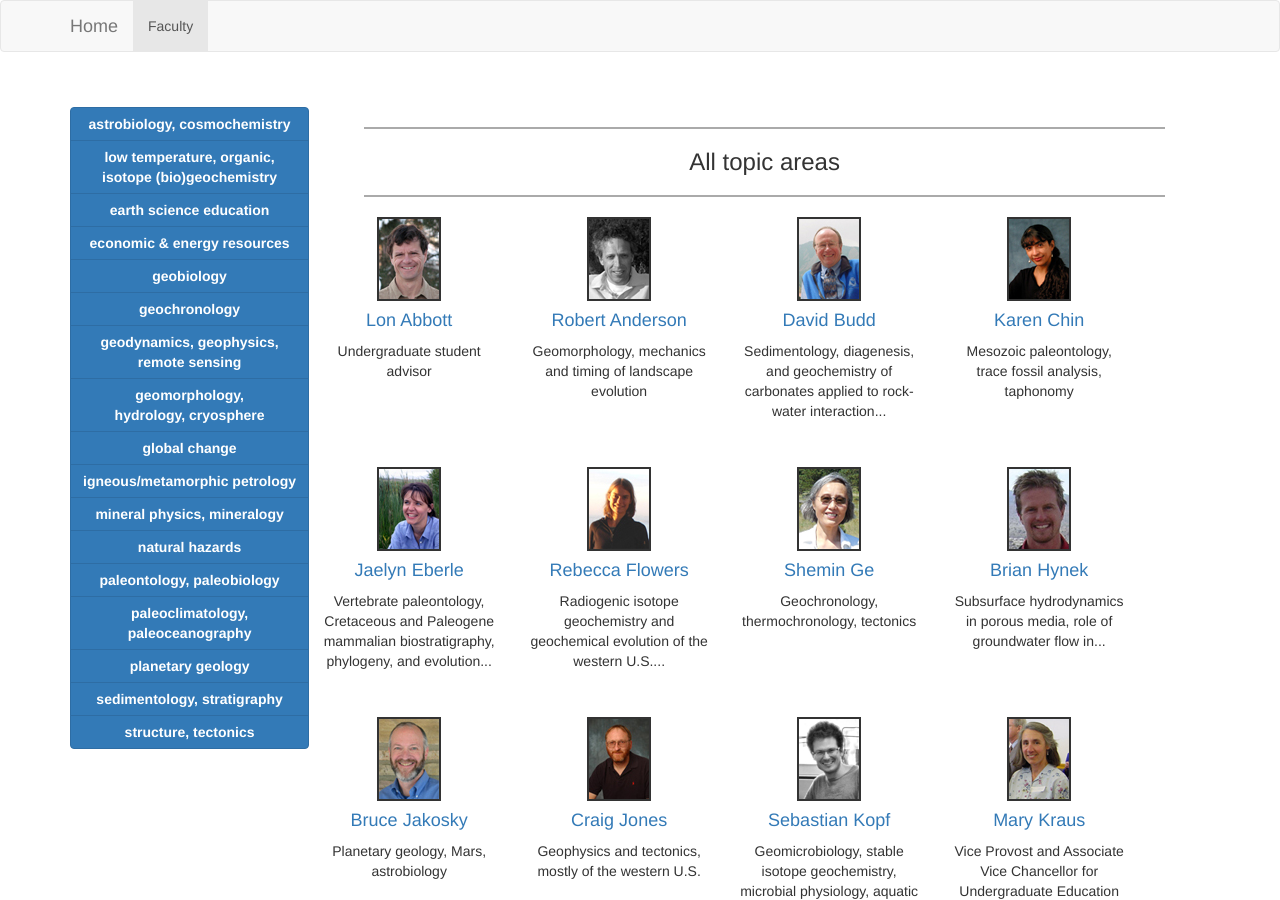
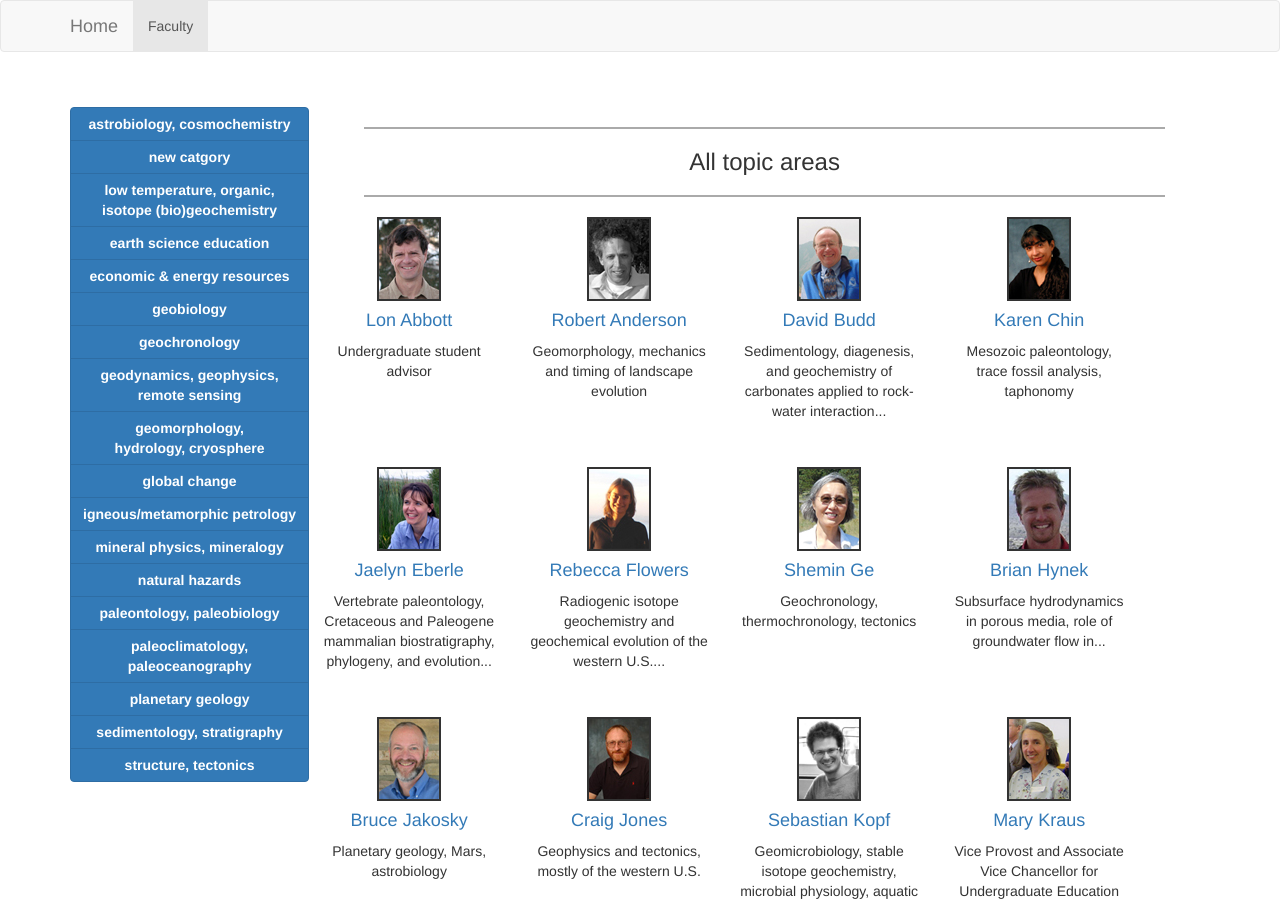
Before and after one commit to KopfLab/geoldev, a Jekyll site: the page built from faculty.md, in a window 1280 px wide and 900 px high. Built offline with Jekyll 4.4.1, drawn with Linux system fonts in a browser that asks for light colours.

```diff
--- a/faculty.md
+++ b/faculty.md
@@ -6,6 +6,8 @@ permalink: /people/faculty/
 filters:
   - label: astrobiology, cosmochemistry
     id: astrocosmo
+  - label: new catgory
+    id: newcat
   - label: low temperature, organic,<br/> isotope (bio)geochemistry
     id: geochem
   - label: earth science education
```
